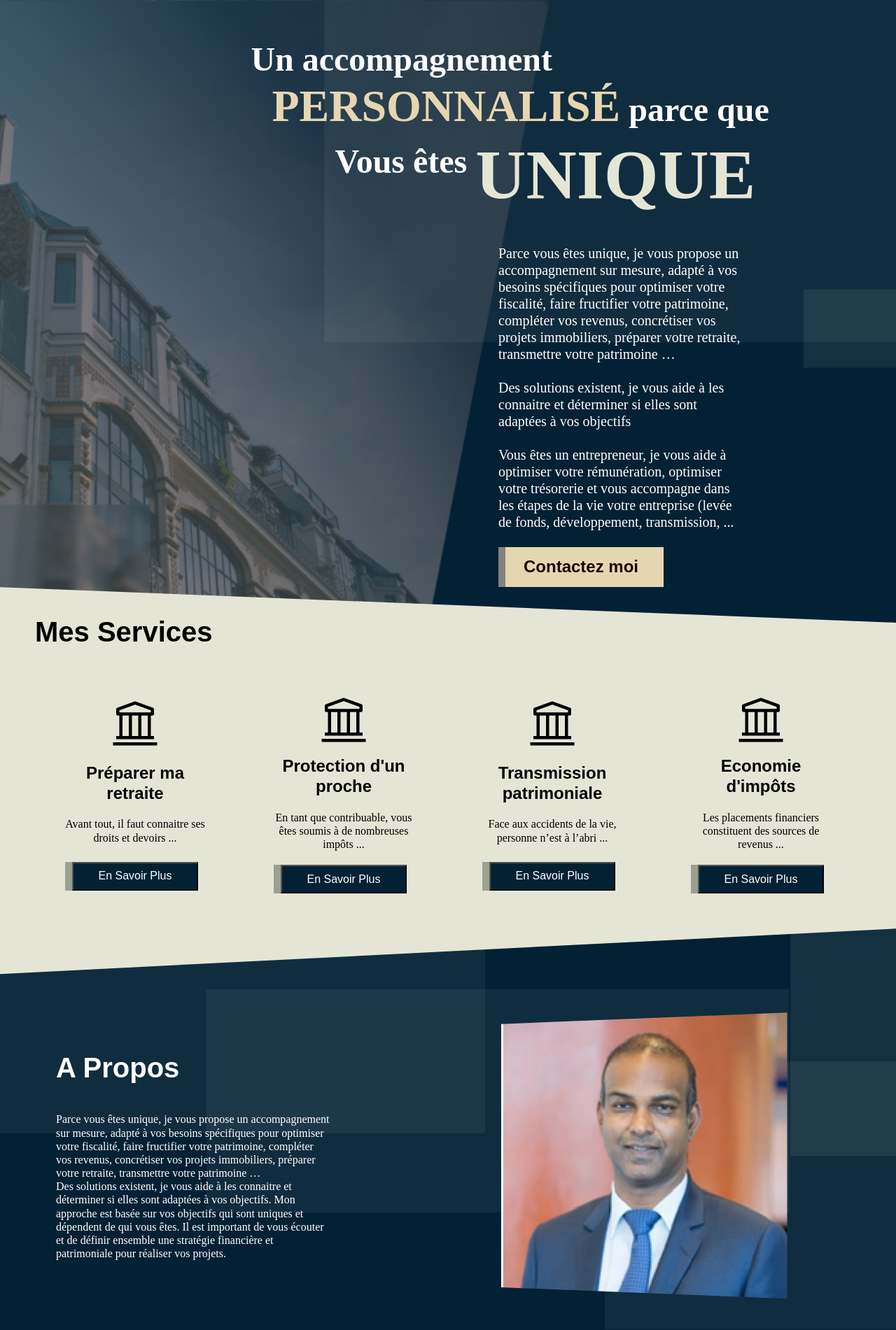
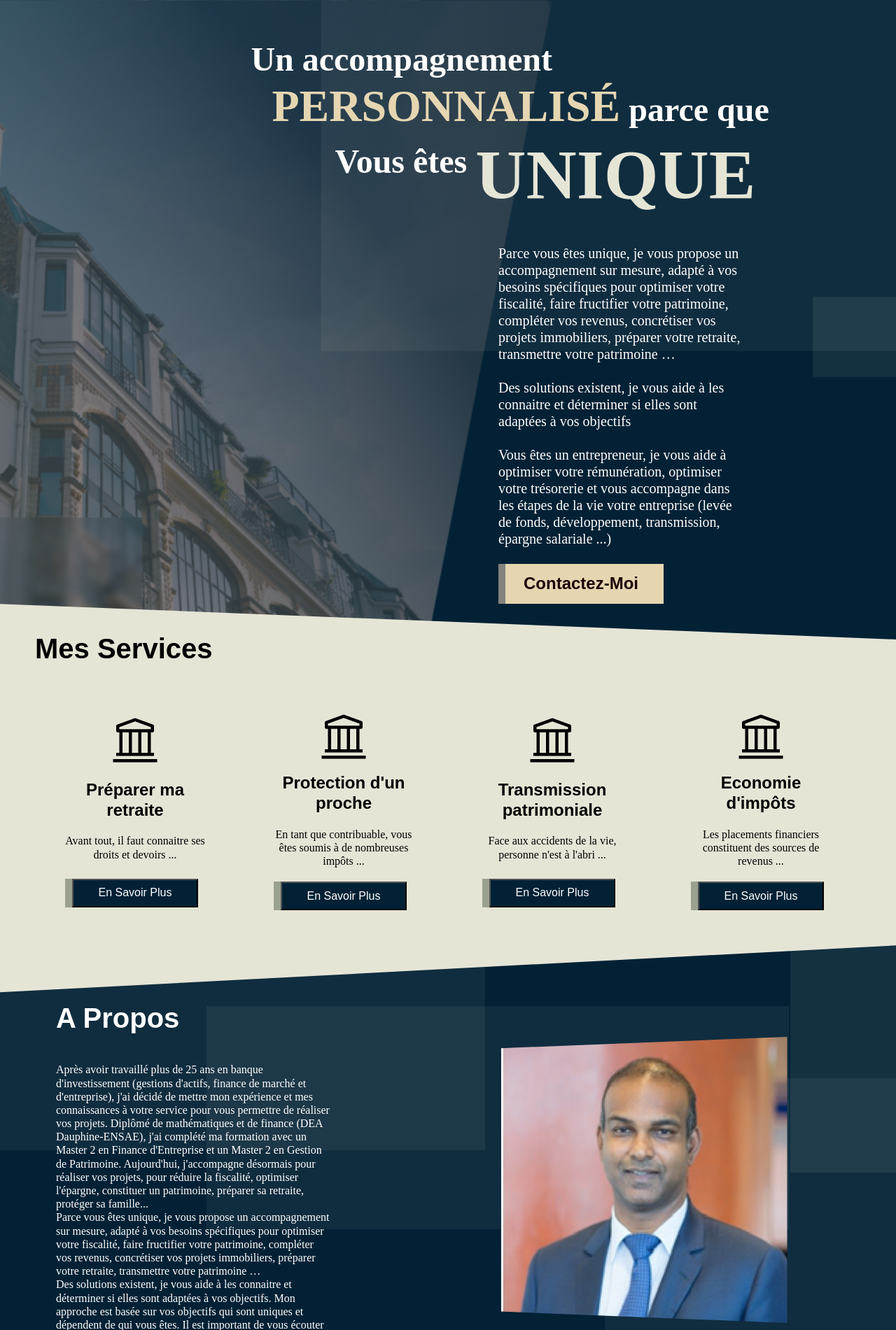
Before and after one commit to HyTaXx/BAP, a PHP site: page / in a window 1280 px wide. Shown: the part 64-1965 px from the top of the page at 70% size. Run offline with PHP 8.4, Linux system fonts and the light colour scheme; some libraries are stand-ins or nearby versions; some web fonts are replaced.

Commit message:
:speech_balloon: Added some required text

```diff
--- a/index.php
+++ b/index.php
@@ -53,9 +53,9 @@
         <div class="intro">
             <p>Parce vous êtes unique, je vous propose un accompagnement sur mesure, adapté à vos besoins spécifiques pour optimiser votre fiscalité, faire fructifier votre patrimoine, compléter vos revenus, concrétiser vos projets immobiliers, préparer votre retraite, transmettre votre patrimoine …</p>
             <p>Des solutions existent, je vous aide à les connaitre et déterminer si elles sont adaptées à vos objectifs </p>
-            <p>Vous êtes un entrepreneur, je vous aide à optimiser votre rémunération, optimiser votre trésorerie et vous accompagne dans les étapes de la vie votre entreprise (levée de fonds, développement, transmission, ...</p>
+            <p>Vous êtes un entrepreneur, je vous aide à optimiser votre rémunération, optimiser votre trésorerie et vous accompagne dans les étapes de la vie votre entreprise (levée de fonds, développement, transmission, épargne salariale ...)</p>
             <div>
-                <a id="Contactez_moi" href="contact.php"> Contactez moi </a>
+                <a id="Contactez_moi" href="contact.php"> Contactez-Moi </a>
             </div>
         </div>
     </section>
@@ -68,6 +68,7 @@
                 <img src="img/Bank.png" alt="logo bank" class="img-services">
                 <h3 class="titre-section-services">Préparer ma <br>retraite</h3>
                 <p class="texte-section-services">Avant tout, il faut connaitre ses droits et devoirs ...</p>
+                <!--p class="texte-section-services">Quelles dépenses pourront être supprimées au moment de votre retraite ? Quelles sont celles qui viendront s’ajouter ? Une chose est sure. Il faut anticiper ces évolutions budgétaires. </p-->
                 <button class="button-services" id="b1">En Savoir Plus</button>
             </div>
             <div class="services" id="s2">
@@ -79,7 +80,7 @@
             <div class="services" id="s3">
                 <img src="img/Bank.png" alt="logo bank" class="img-services">
                 <h3 class="titre-section-services">Transmission <br>patrimoniale</h3>
-                <p class="texte-section-services">Face aux accidents de la vie, personne n’est à l’abri ...</p>
+                <p class="texte-section-services">Face aux accidents de la vie, personne n'est à l'abri ...</p>
                 <button class="button-services" id="b3">En Savoir Plus</button>
             </div>
             <div class="services" id="s4">
@@ -100,7 +101,9 @@
     <section class="a-propos" id="propos">
         <div class="texte-a-propos-stock">
             <h2 class="titre-a-propos">A Propos</h2>
-            <p class="texte-a-propos">Parce vous êtes unique, je vous propose un accompagnement sur mesure, adapté à vos besoins spécifiques pour optimiser votre fiscalité, faire fructifier votre patrimoine, compléter vos revenus, concrétiser vos projets immobiliers, préparer votre retraite, transmettre votre patrimoine … <br>Des solutions existent, je vous aide à les connaitre et déterminer si elles sont adaptées à vos objectifs. Mon approche est basée sur vos objectifs qui sont uniques et dépendent de qui vous êtes. Il est important de vous écouter et de définir ensemble une stratégie financière et patrimoniale pour réaliser vos projets.</p>
+            <p class="texte-a-propos">Après avoir travaillé plus de 25 ans en banque d'investissement (gestions d'actifs, finance de marché et d'entreprise), j'ai décidé de mettre mon expérience et mes connaissances à votre service pour vous permettre de réaliser vos projets.
+Diplômé de mathématiques et de finance (DEA Dauphine-ENSAE), j'ai complété ma formation avec un Master 2 en Finance d'Entreprise et un Master 2 en Gestion de Patrimoine.
+Aujourd'hui, j'accompagne désormais pour réaliser vos projets, pour réduire la fiscalité, optimiser l'épargne, constituer un patrimoine, préparer sa retraite, protéger sa famille...<br>Parce vous êtes unique, je vous propose un accompagnement sur mesure, adapté à vos besoins spécifiques pour optimiser votre fiscalité, faire fructifier votre patrimoine, compléter vos revenus, concrétiser vos projets immobiliers, préparer votre retraite, transmettre votre patrimoine … <br>Des solutions existent, je vous aide à les connaitre et déterminer si elles sont adaptées à vos objectifs. Mon approche est basée sur vos objectifs qui sont uniques et dépendent de qui vous êtes. Il est important de vous écouter et de définir ensemble une stratégie financière et patrimoniale pour réaliser vos projets.</p>
         </div>
         <div class="img-a-propos-stock">
             <img class="img-a-propos" src="img/imgoue.jpg" alt="image about">
@@ -112,7 +115,16 @@
             <div class="flex-row experience">
                 <div class="flex-col">
                 <h3 class="exp-sous-titre h3-exp">Comment se passe un entretien ?</h3>
-                    <p class="bigger-p light">Dans un premier temps, je me présente et vous explique dans quel cadre je travaille et ce que je peux vous apporter. Puis nous verrons ensemble ce que l’on entend par patrimoine et comment le constituer ou l’optimiser dans le temps, quelle que soit sa situation personnelle ou professionnelle. Enfin, je serai amené à vous poser des questions pour recueillir des informations sur votre situation familiale, fiscale et financière.Cela me permettra lors d’un second rendez-vous de vous présenter mes préconisations avec une solution qui sera adaptée à vos besoins.</p>
+                    <p class="bigger-p light">Dans un premier temps, je me présente et vous explique dans quel cadre je travaille et ce que je peux vous apporter. Puis nous verrons ensemble ce que l'on entend par patrimoine et comment le constituer ou l'optimiser dans le temps, quelle que soit sa situation personnelle ou professionnelle. Enfin, je serai amené à vous poser des questions pour recueillir des informations sur votre situation familiale, fiscale et financière.Cela me permettra lors d'un second rendez-vous de vous présenter mes préconisations avec une solution qui sera adaptée à vos besoins.</p>
+                    <!--p>
+                    Réduire sa fiscalité
+                    Pourtant plusieurs dispositifs permettent aux particuliers de réduire leur imposition, comme celle relative aux niches fiscales.
+                    <br>
+                    Prévoyance
+                    Face aux accidents de la vie, personne n’est à l’abri. Ce qui conduit à une situation financière risquée sans la garantie d’assurances complémentaires
+                    <br>
+                    Placements
+                    Les placements financiers constituent des sources de revenus potentiellement très intéressantes. Mais il faut prendre un certain nombre d’éléments en compte pour les optimiser<p-->
                 </div>
             </div>
 
@@ -125,10 +137,10 @@
         <div>
             <div class="flex-col">
                 <h2 class="h2-exp">Discutons de votre projet !</h2>
-                <p class="p-exp w-400">Vous avez une question d’ordre patrimonial, fiscal ou financier et vous souhaitez obtenir des informations  ? </p>
+                <p class="p-exp w-400">Vous avez une question d'ordre patrimonial, fiscal ou financier et vous souhaitez obtenir des informations  ? </p>
                 <p class=" w-400 bigger-p">Contactez-moi pour obtenir la meilleure solution !</p>
             </div>
-            <a class="pad-top contact light-button" href="contact.php">Contactez-Moi !</a>
+            <a class="pad-top contact light-button" href="contact.php">Contactez-Moi</a>
         </div>
         <div class="flex-col">
             <div>
```
